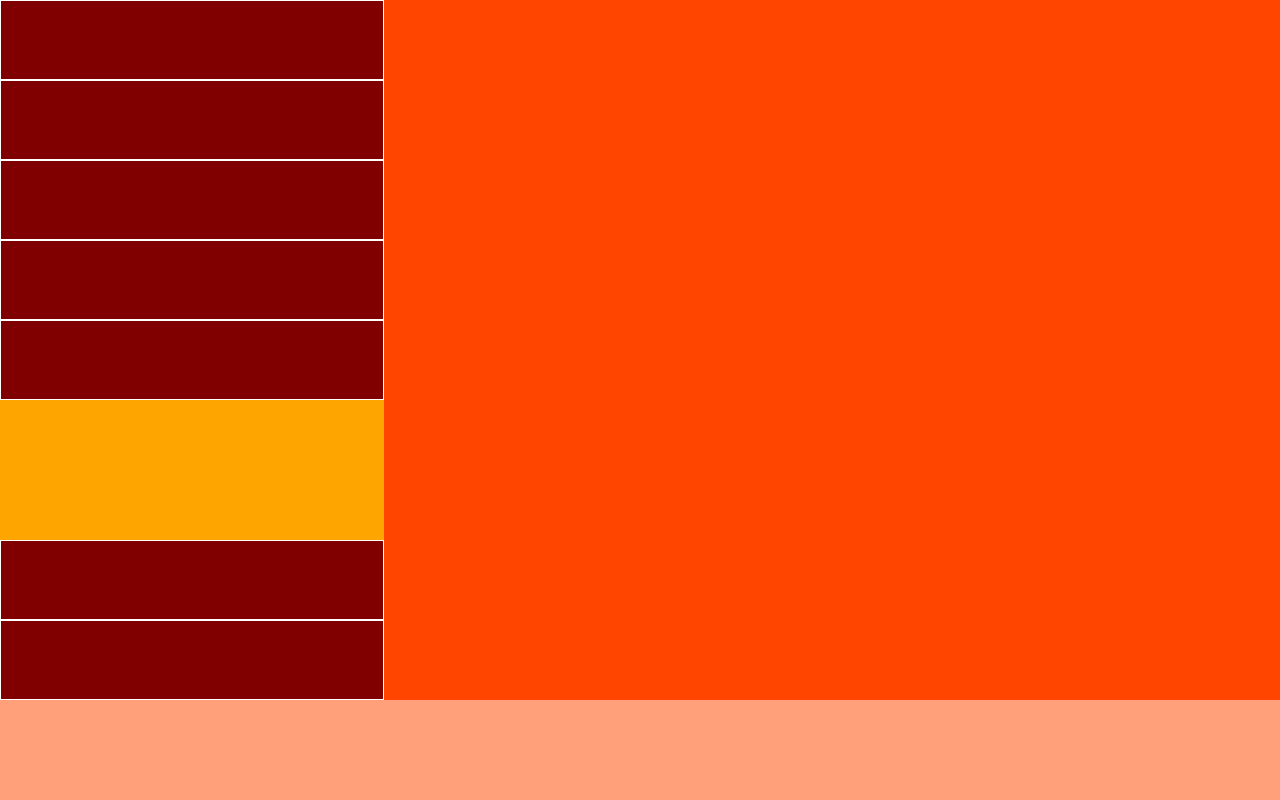
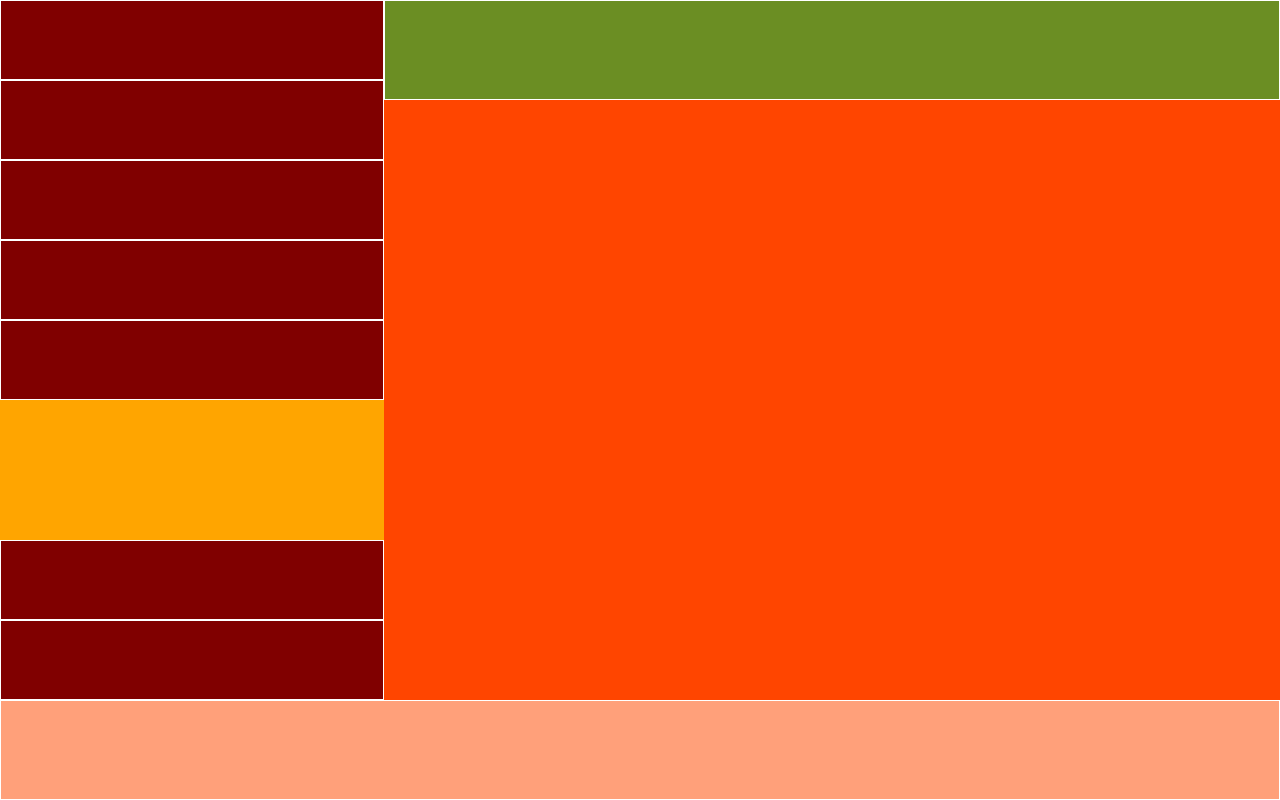
Before and after one commit to ElenaLj/html-css-spotifyweb, a plain HTML site: page index.html in a window 1280 px wide. Drawn offline with Linux system fonts and the light colour scheme.

Commit message:
insert debug header

```diff
--- a/css/style.css
+++ b/css/style.css
@@ -30,14 +30,19 @@ body {
     justify-content: space-between;
 }
 
+#playlist {
+    display: none;
+}
+
 .col-right {
     width: 90vw;
     overflow-y: scroll;
 }
 
-#playlist {
-    display: none;
+.col-right header {
+    height: 100px;
 }
+
 /* *** footer *** */
 
 footer {
@@ -54,13 +59,14 @@ footer {
         width: 30vw;
     }
 
+    #playlist {
+        display: block;
+    }
+
     .col-right {
         width: 70vw;
     }
 
-    #playlist {
-        display: block;
-    }
 }
 /* *** debug *** */
 
@@ -74,6 +80,11 @@ footer {
     background-color: orangered;
 }
 
+.debug header {
+    background-color: olivedrab;
+    border: 1px solid white;
+}
+
 .debug .icon-top,
 .debug .icon-bottom {
     height: 10vh;
@@ -84,5 +95,6 @@ footer {
 .debug footer {
     width: 100vw;
     background-color: lightsalmon;
+    border: 1px solid white;
     /* z-index: 999 */
 }
```
